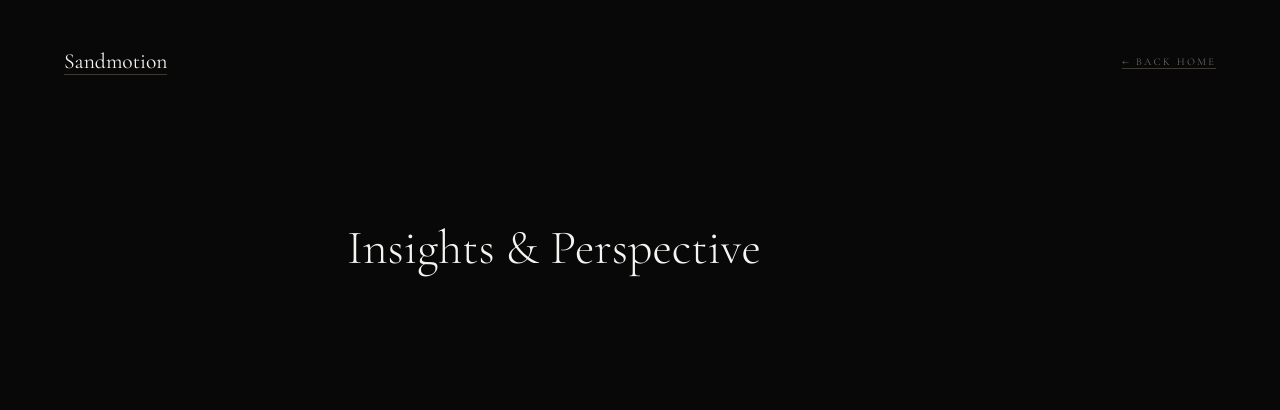
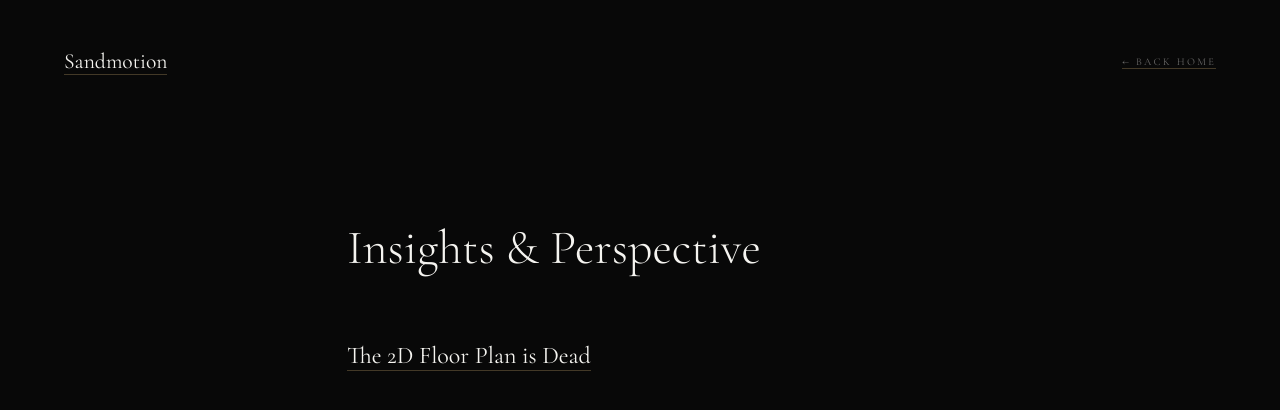
Before and after one commit to sandmotions-create/sandmotion-site, a Jekyll site: the page built from blog/index.html, in a window 1280 px wide. Shown: the top 410 px of the page. Built offline with Jekyll 4.4.1, drawn with Linux system fonts in a browser that asks for light colours.

Commit message:
Add files via upload

```diff
--- a/_layouts/post.html
+++ b/_layouts/post.html
@@ -30,8 +30,12 @@
     <a href="../index.html" class="logo">Sand<span>motion</span></a> <a href="../index.html" class="nav-link">← Back Home</a>
   </nav>
 
-<main class="container">
-    {{ content }}
+  <main class="container">
+    <h1>Insights & Perspective</h1>
+    <ul>
+      <li><a href="2d-floor-plan-dead.html">The 2D Floor Plan is Dead</a></li>
+      </ul>
+
   </main>
 
 </body>
```
